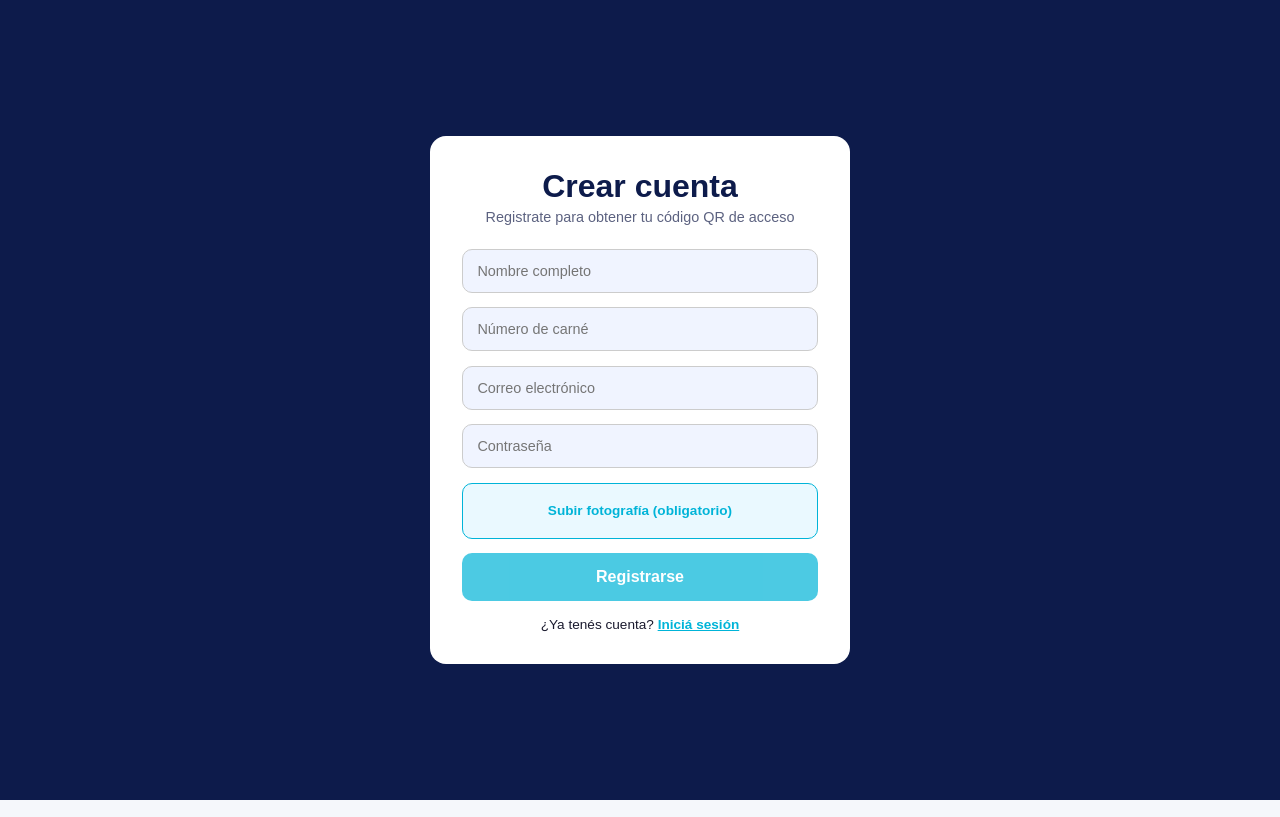
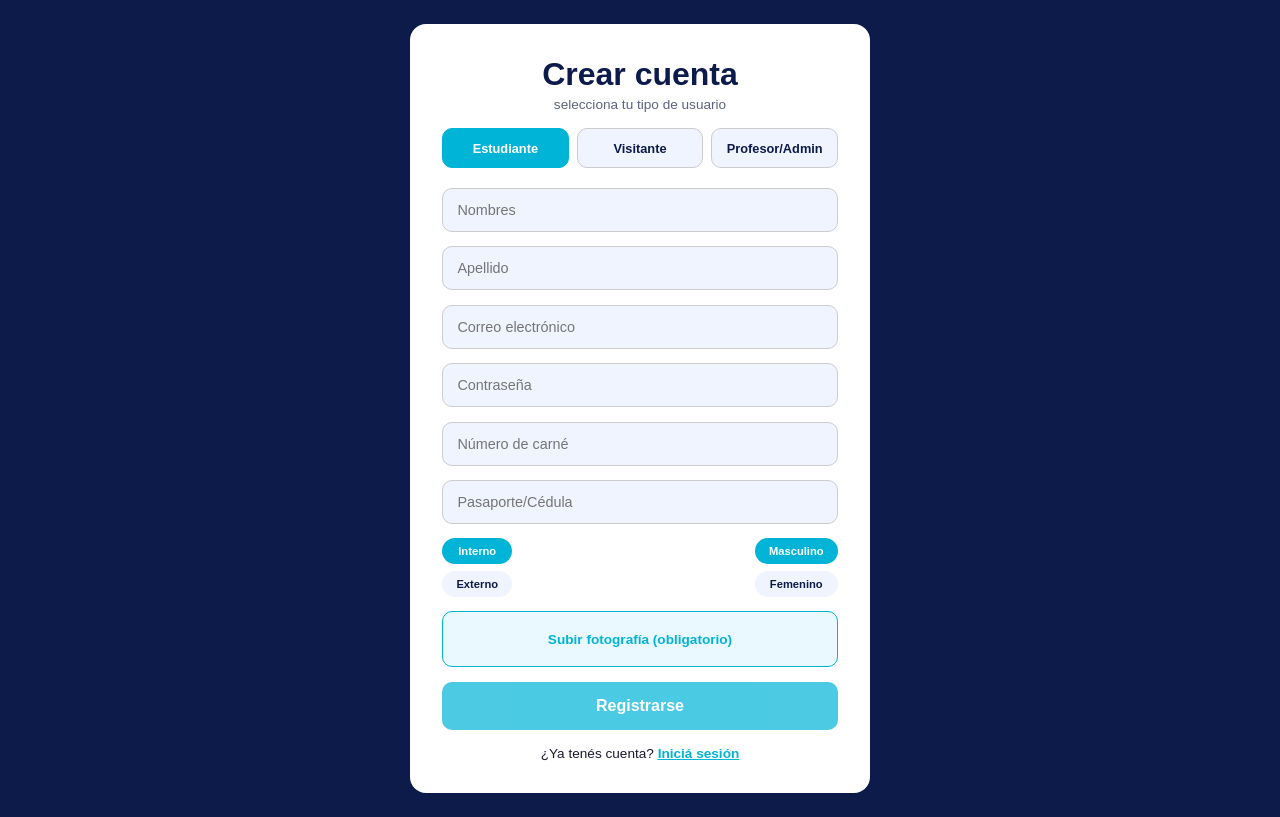
Before and after one commit to sayasam132/sistema-qr-unadeca, a SvelteKit app: page /registro in a window 1280 px wide. Built offline with nearby package versions, Linux system fonts and the light colour scheme; no server answers.

Commit message:
Guarda el género del estudiante en el registro

```diff
--- a/src/routes/(publico)/registro/+page.svelte
+++ b/src/routes/(publico)/registro/+page.svelte
@@ -1,14 +1,24 @@
 <script lang="ts">
 	import { goto, invalidateAll } from '$app/navigation';
 	import { contieneRostro } from '$lib/utils/face-api';
+	import { generarCodigoQR } from '$lib/utils/qr';
 
 	let { data } = $props();
 	let supabase = $derived(data.supabase);
 
-	let nombreCompleto = $state('');
-	let carnet = $state('');
+	type Tipo = 'estudiante' | 'visitante' | 'profesor';
+	let tipo = $state<Tipo>('estudiante');
+
+	let nombre = $state('');
+	let apellido = $state('');
 	let correo = $state('');
 	let contrasena = $state('');
+	let carnet = $state('');
+	let identificacion = $state('');
+	let codigo = $state('');
+	let hogar = $state<'interno' | 'externo'>('interno');
+	let genero = $state<'masculino' | 'femenino'>('masculino');
+
 	let archivoFoto = $state<File | null>(null);
 	let previsualizacion = $state<string | null>(null);
 
@@ -17,6 +27,11 @@
 	let enviando = $state(false);
 	let error = $state<string | null>(null);
 	let mostrarConsentimiento = $state(false);
+
+	function cambiarTipo(nuevoTipo: Tipo) {
+		tipo = nuevoTipo;
+		error = null;
+	}
 
 	async function manejarArchivo(evento: Event) {
 		error = null;
@@ -45,13 +60,29 @@
 		}
 	}
 
-	function manejarEnvio(evento: SubmitEvent) {
+	async function manejarEnvio(evento: SubmitEvent) {
 		evento.preventDefault();
 		error = null;
 
 		if (!archivoFoto || !rostroValidado) {
 			error = 'Subí una foto con tu rostro visible antes de continuar.';
 			return;
+		}
+
+		if (tipo === 'profesor') {
+			const { data: codigoValido, error: errorCodigo } = await supabase.rpc(
+				'verificar_codigo_acceso',
+				{ p_tipo: tipo, p_codigo: codigo }
+			);
+			if (errorCodigo) {
+				error = `No se pudo verificar el código: ${errorCodigo.message}`;
+				console.error('Error en verificar_codigo_acceso:', errorCodigo);
+				return;
+			}
+			if (!codigoValido) {
+				error = 'El código de acceso no es válido.';
+				return;
+			}
 		}
 
 		mostrarConsentimiento = true;
@@ -67,7 +98,7 @@
 			const { error: errorAlta } = await supabase.auth.signUp({
 				email: correo,
 				password: contrasena,
-				options: { data: { nombre_completo: nombreCompleto, carnet } }
+				options: { data: { nombre, apellido, tipo_usuario: tipo } }
 			});
 
 			if (errorAlta) {
@@ -93,6 +124,28 @@
 			}
 
 			const usuario = sesion.user;
+
+			// No hay trigger automático en auth.users: el perfil se crea acá,
+			// justo después de tener la sesión activa.
+			const { error: errorPerfil } = await supabase.from('usuarios').insert({
+				id: usuario.id,
+				nombre,
+				apellido,
+				correo,
+				tipo_usuario: tipo,
+				carnet: tipo === 'estudiante' ? carnet : null,
+				identificacion,
+				hogar: tipo === 'estudiante' ? hogar : null,
+				genero: tipo === 'estudiante' ? genero : null,
+				consentimiento: true
+			});
+
+			if (errorPerfil) {
+				error = `La cuenta se creó, pero no se pudo guardar el perfil: ${errorPerfil.message}`;
+				console.error('Error al crear el perfil:', errorPerfil);
+				return;
+			}
+
 			const extension = archivoFoto.name.split('.').pop() ?? 'jpg';
 			const rutaFoto = `${usuario.id}/perfil.${extension}`;
 
@@ -103,17 +156,43 @@
 			if (errorSubida) {
 				error =
 					'La cuenta se creó, pero no se pudo subir la foto. Podés reintentarlo luego desde tu perfil.';
+				console.error('Error al subir la foto:', errorSubida);
 				return;
 			}
 
-			const { error: errorPerfil } = await supabase
+			const { error: errorFoto } = await supabase
 				.from('usuarios')
 				.update({ foto_url: rutaFoto })
 				.eq('id', usuario.id);
 
-			if (errorPerfil) {
+			if (errorFoto) {
 				error = 'La cuenta y la foto se guardaron, pero no se pudo vincular la foto a tu perfil.';
 				return;
+			}
+
+			// Generamos el QR de acceso (a partir del id del usuario) y lo
+			// guardamos como PNG junto a la foto. Si esto falla no bloqueamos
+			// el registro: /mi-qr genera uno al vuelo como respaldo.
+			try {
+				const qrDataUrl = await generarCodigoQR(usuario.id);
+				const blobQr = await (await fetch(qrDataUrl)).blob();
+				const rutaQr = `${usuario.id}/qr.png`;
+
+				const { error: errorSubidaQr } = await supabase.storage
+					.from('fotos-perfil')
+					.upload(rutaQr, blobQr, { contentType: 'image/png', upsert: true });
+
+				if (errorSubidaQr) {
+					console.error('Error al subir el QR:', errorSubidaQr);
+				} else {
+					const { error: errorQrUrl } = await supabase
+						.from('usuarios')
+						.update({ qr_url: rutaQr })
+						.eq('id', usuario.id);
+					if (errorQrUrl) console.error('Error al guardar qr_url:', errorQrUrl);
+				}
+			} catch (excepcionQr) {
+				console.error('Excepción al generar/subir el QR:', excepcionQr);
 			}
 
 			await invalidateAll();
@@ -134,18 +213,45 @@
 <div class="auth">
 	<form class="auth__tarjeta" onsubmit={manejarEnvio}>
 		<h1>Crear cuenta</h1>
-		<p class="auth__subtitulo">Registrate para obtener tu código QR de acceso</p>
+		<p class="auth__subtitulo">selecciona tu tipo de usuario</p>
+
+		<div class="auth__tabs">
+			<button
+				type="button"
+				class="auth__tab"
+				class:auth__tab--activa={tipo === 'estudiante'}
+				onclick={() => cambiarTipo('estudiante')}
+			>
+				Estudiante
+			</button>
+			<button
+				type="button"
+				class="auth__tab"
+				class:auth__tab--activa={tipo === 'visitante'}
+				onclick={() => cambiarTipo('visitante')}
+			>
+				Visitante
+			</button>
+			<button
+				type="button"
+				class="auth__tab"
+				class:auth__tab--activa={tipo === 'profesor'}
+				onclick={() => cambiarTipo('profesor')}
+			>
+				Profesor/Admin
+			</button>
+		</div>
 
 		{#if error}
 			<p class="auth__error">{error}</p>
 		{/if}
 
 		<div class="campo-auth">
-			<input type="text" placeholder="Nombre completo" bind:value={nombreCompleto} required />
+			<input type="text" placeholder="Nombres" bind:value={nombre} required />
 		</div>
 
 		<div class="campo-auth">
-			<input type="text" placeholder="Número de carné" bind:value={carnet} required />
+			<input type="text" placeholder="Apellido" bind:value={apellido} required />
 		</div>
 
 		<div class="campo-auth">
@@ -161,6 +267,63 @@
 				minlength="6"
 			/>
 		</div>
+
+		{#if tipo === 'estudiante'}
+			<div class="campo-auth">
+				<input type="text" placeholder="Número de carné" bind:value={carnet} required />
+			</div>
+		{/if}
+
+		<div class="campo-auth">
+			<input type="text" placeholder="Pasaporte/Cédula" bind:value={identificacion} required />
+		</div>
+
+		{#if tipo === 'profesor'}
+			<div class="campo-auth">
+				<input type="text" placeholder="Código" bind:value={codigo} required />
+			</div>
+		{/if}
+
+		{#if tipo === 'estudiante'}
+			<div class="auth__toggles">
+				<div class="auth__toggle-grupo">
+					<button
+						type="button"
+						class="auth__pill"
+						class:auth__pill--activa={hogar === 'interno'}
+						onclick={() => (hogar = 'interno')}
+					>
+						Interno
+					</button>
+					<button
+						type="button"
+						class="auth__pill"
+						class:auth__pill--activa={hogar === 'externo'}
+						onclick={() => (hogar = 'externo')}
+					>
+						Externo
+					</button>
+				</div>
+				<div class="auth__toggle-grupo">
+					<button
+						type="button"
+						class="auth__pill"
+						class:auth__pill--activa={genero === 'masculino'}
+						onclick={() => (genero = 'masculino')}
+					>
+						Masculino
+					</button>
+					<button
+						type="button"
+						class="auth__pill"
+						class:auth__pill--activa={genero === 'femenino'}
+						onclick={() => (genero = 'femenino')}
+					>
+						Femenino
+					</button>
+				</div>
+			</div>
+		{/if}
 
 		<label class="auth__foto" class:auth__foto--lista={rostroValidado}>
 			<input
@@ -242,7 +405,7 @@
 
 	.auth__tarjeta {
 		width: 100%;
-		max-width: 420px;
+		max-width: 460px;
 		background-color: var(--color-surface);
 		border-radius: var(--radius-lg);
 		padding: 2rem;
@@ -257,10 +420,35 @@
 
 	.auth__subtitulo {
 		color: var(--color-text-muted);
-		font-size: 0.9rem;
+		font-size: 0.85rem;
 		margin-top: 0;
-		margin-bottom: 1.5rem;
+		margin-bottom: 1rem;
 		text-align: center;
+	}
+
+	.auth__tabs {
+		display: flex;
+		gap: 0.5rem;
+		margin-bottom: 1.25rem;
+	}
+
+	.auth__tab {
+		flex: 1;
+		height: 40px;
+		border-radius: var(--radius);
+		border: 1px solid #ccc;
+		background-color: var(--color-input-bg);
+		color: var(--color-navy);
+		font-family: inherit;
+		font-size: 0.8rem;
+		font-weight: bold;
+		cursor: pointer;
+	}
+
+	.auth__tab--activa {
+		background-color: var(--color-teal);
+		border-color: var(--color-teal);
+		color: white;
 	}
 
 	.auth__error {
@@ -286,6 +474,37 @@
 		font-family: inherit;
 		font-size: 0.9rem;
 		box-sizing: border-box;
+	}
+
+	.auth__toggles {
+		display: flex;
+		justify-content: space-between;
+		gap: 1.5rem;
+		margin-bottom: 0.9rem;
+	}
+
+	.auth__toggle-grupo {
+		display: flex;
+		flex-direction: column;
+		gap: 0.4rem;
+	}
+
+	.auth__pill {
+		height: 26px;
+		padding: 0 0.9rem;
+		border-radius: 999px;
+		border: none;
+		background-color: var(--color-input-bg);
+		color: var(--color-navy);
+		font-family: inherit;
+		font-size: 0.7rem;
+		font-weight: bold;
+		cursor: pointer;
+	}
+
+	.auth__pill--activa {
+		background-color: var(--color-teal);
+		color: white;
 	}
 
 	.auth__foto {
```
